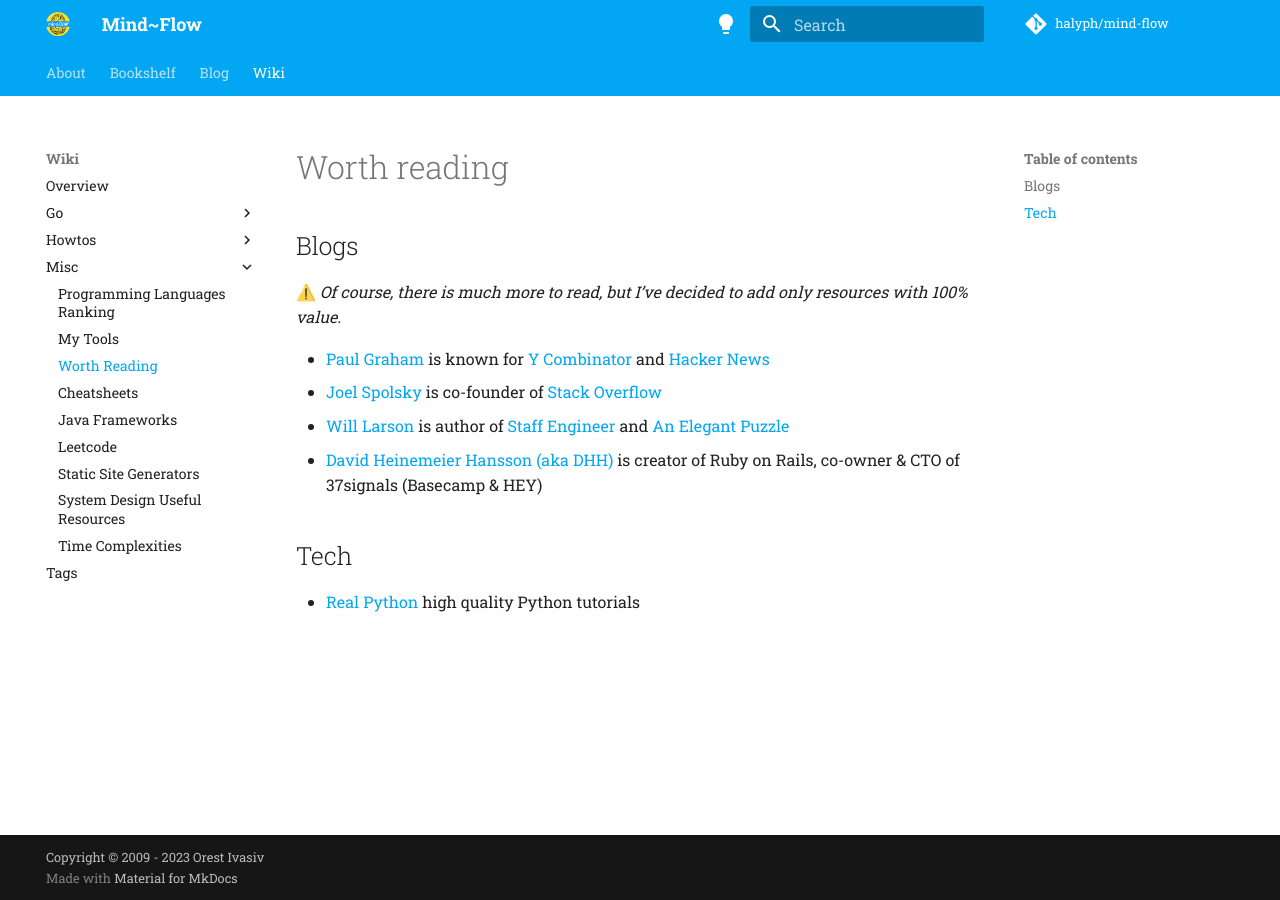
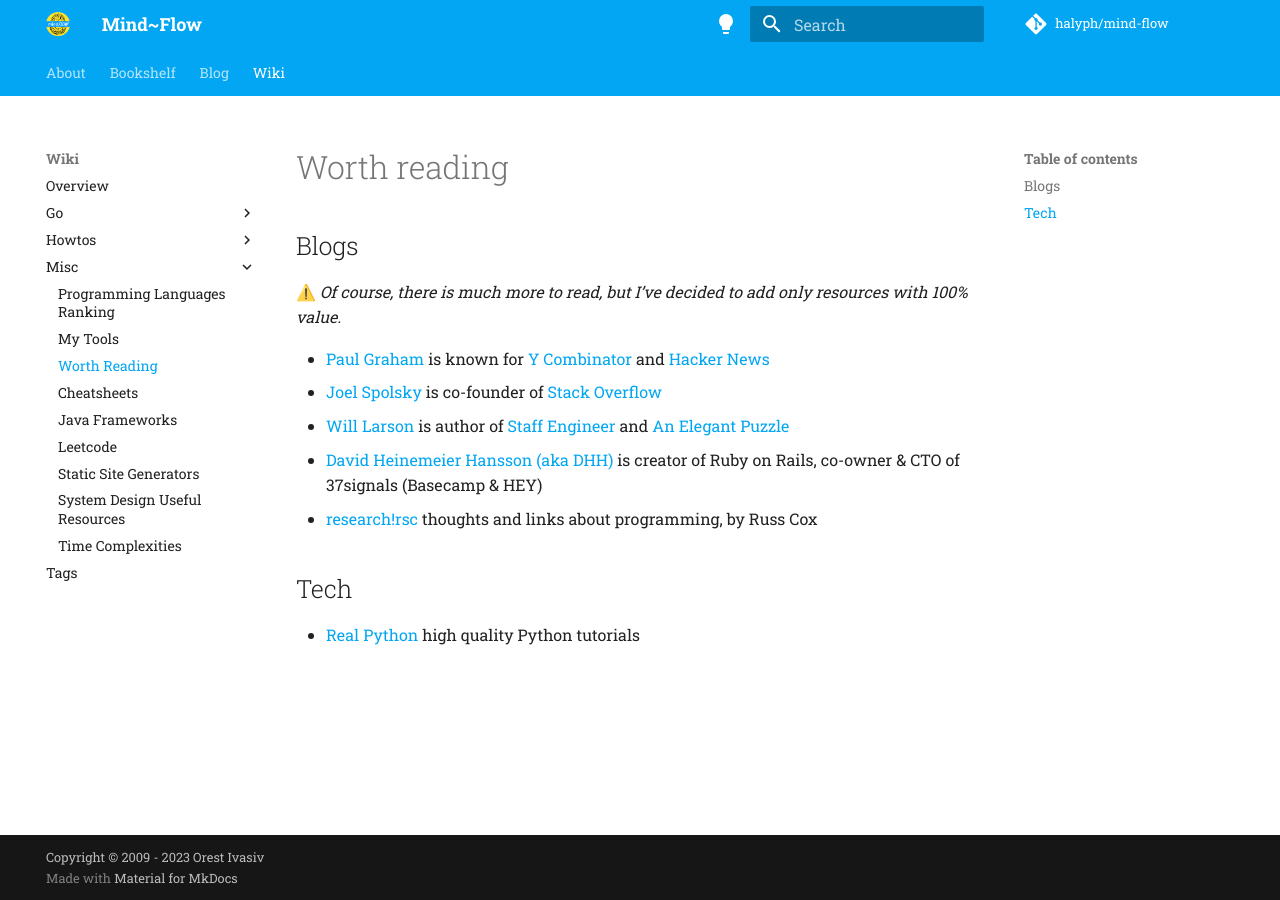
Before and after one commit to halyph/mind-flow, an MkDocs documentation site: the page built from docs/wiki/misc/worth-reading.md, in a window 1280 px wide. Built offline with MkDocs 1.6.1 and Material for MkDocs 9.7.7, drawn with Linux system fonts in a browser that asks for light colours; comment, search, counter and statistics services are not loaded.

Commit message:
updated worth-reading.md

```diff
--- a/docs/wiki/misc/worth-reading.md
+++ b/docs/wiki/misc/worth-reading.md
@@ -8,6 +8,7 @@
 - [Joel Spolsky](https://www.joelonsoftware.com) is co-founder of [Stack Overflow](https://stackoverflow.com/)
 - [Will Larson](https://lethain.com) is author of [Staff Engineer](https://lethain.com/staff-engineer/) and [An Elegant Puzzle](https://lethain.com/elegant-puzzle/)
 - [David Heinemeier Hansson (aka DHH)](https://world.hey.com/dhh) is creator of Ruby on Rails, co-owner & CTO of 37signals (Basecamp & HEY)
+- [research!rsc](https://research.swtch.com) thoughts and links about programming, by Russ Cox
 
 ## Tech
 
```
